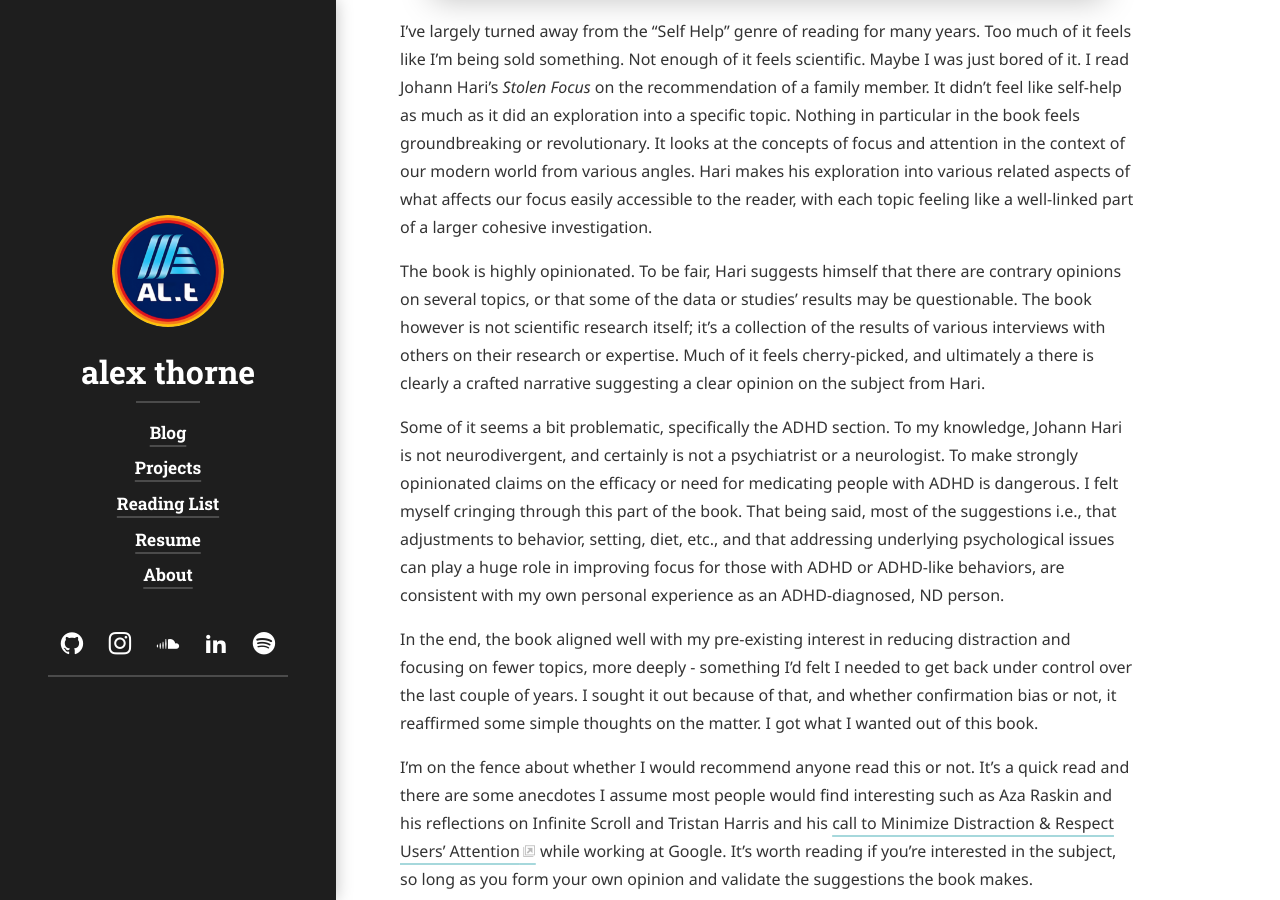
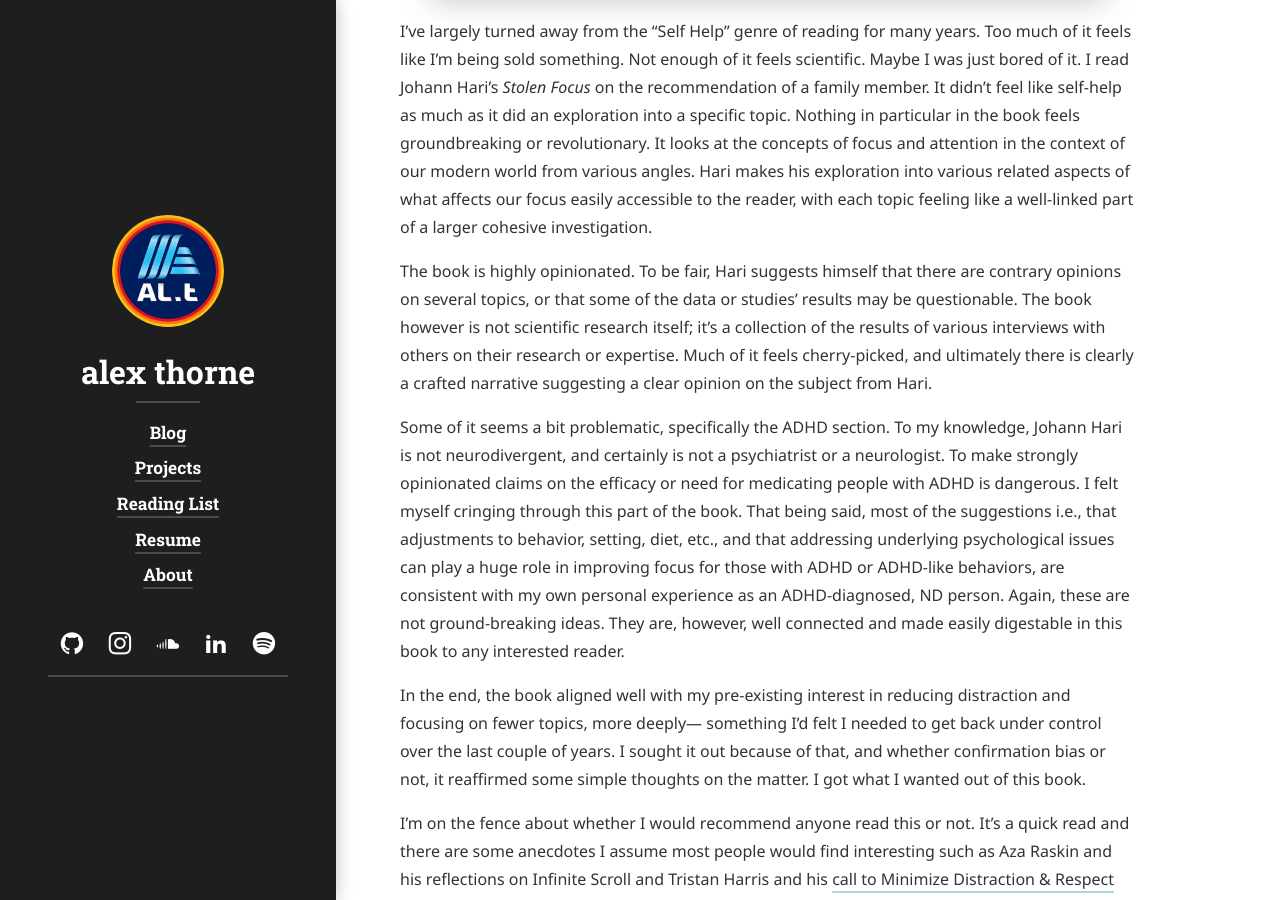
Before and after one commit to alex-thorne/blog, a Jekyll site: the page built from _reading-list/2025-02-20-stolenfocus.md, in a window 1280 px wide and 900 px high, scrolled down 317 px. Built offline with Jekyll 4.4.1, drawn with Linux system fonts in a browser that asks for light colours; cached includes are drawn as plain includes; nearby versions of some CDN libraries; some web fonts are replaced; library files that are not in the unit come from our copies.

Commit message:
Retrospective edits

```diff
--- a/_reading-list/2025-02-20-stolenfocus.md
+++ b/_reading-list/2025-02-20-stolenfocus.md
@@ -24,11 +24,11 @@ tags: [reading-list]
 
 I've largely turned away from the "Self Help" genre of reading for many years. Too much of it feels like I'm being sold something. Not enough of it feels scientific. Maybe I was just bored of it. I read Johann Hari's _Stolen Focus_ on the recommendation of a family member. It didn't feel like self-help as much as it did an exploration into a specific topic. Nothing in particular in the book feels groundbreaking or revolutionary. It looks at the concepts of focus and attention in the context of our modern world from various angles. Hari makes his exploration into various related aspects of what affects our focus easily accessible to the reader, with each topic feeling like a well-linked part of a larger cohesive investigation.
 
-The book is highly opinionated. To be fair, Hari suggests himself that there are contrary opinions on several topics, or that some of the data or studies' results may be questionable. The book however is not scientific research itself; it's a collection of the results of various interviews with others on their research or expertise. Much of it feels cherry-picked, and ultimately a there is clearly a crafted narrative suggesting a clear opinion on the subject from Hari.
+The book is highly opinionated. To be fair, Hari suggests himself that there are contrary opinions on several topics, or that some of the data or studies' results may be questionable. The book however is not scientific research itself; it's a collection of the results of various interviews with others on their research or expertise. Much of it feels cherry-picked, and ultimately there is clearly a crafted narrative suggesting a clear opinion on the subject from Hari.
 
-Some of it seems a bit problematic, specifically the ADHD section. To my knowledge, Johann Hari is not neurodivergent, and certainly is not a psychiatrist or a neurologist. To make strongly opinionated claims on the efficacy or need for medicating people with ADHD is dangerous. I felt myself cringing through this part of the book. That being said, most of the suggestions i.e., that adjustments to behavior, setting, diet, etc., and that addressing underlying psychological issues can play a huge role in improving focus for those with ADHD or ADHD-like behaviors, are consistent with my own personal experience as an ADHD-diagnosed, ND person.
+Some of it seems a bit problematic, specifically the ADHD section. To my knowledge, Johann Hari is not neurodivergent, and certainly is not a psychiatrist or a neurologist. To make strongly opinionated claims on the efficacy or need for medicating people with ADHD is dangerous. I felt myself cringing through this part of the book. That being said, most of the suggestions i.e., that adjustments to behavior, setting, diet, etc., and that addressing underlying psychological issues can play a huge role in improving focus for those with ADHD or ADHD-like behaviors, are consistent with my own personal experience as an ADHD-diagnosed, ND person. Again, these are not ground-breaking ideas. They are, however, well connected and made easily digestable in this book to any interested reader.
 
-In the end, the book aligned well with my pre-existing interest in reducing distraction and focusing on fewer topics, more deeply - something I'd felt I needed to get back under control over the last couple of years. I sought it out because of that, and whether confirmation bias or not, it reaffirmed some simple thoughts on the matter. I got what I wanted out of this book.
+In the end, the book aligned well with my pre-existing interest in reducing distraction and focusing on fewer topics, more deeply— something I'd felt I needed to get back under control over the last couple of years. I sought it out because of that, and whether confirmation bias or not, it reaffirmed some simple thoughts on the matter. I got what I wanted out of this book.
 
 I'm on the fence about whether I would recommend anyone read this or not. It's a quick read and there are some anecdotes I assume most people would find interesting such as Aza Raskin and his reflections on Infinite Scroll and Tristan Harris and his [call to Minimize Distraction & Respect Users’ Attention](https://archive.org/details/378841682-a-call-to-minimize-distraction-respect-users-attention-by-tristan-harris) while working at Google. It's worth reading if you're interested in the subject, so long as you form your own opinion and validate the suggestions the book makes.
 
```
